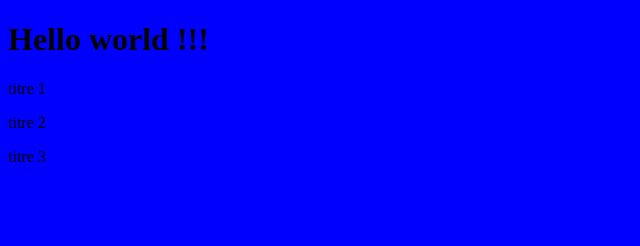
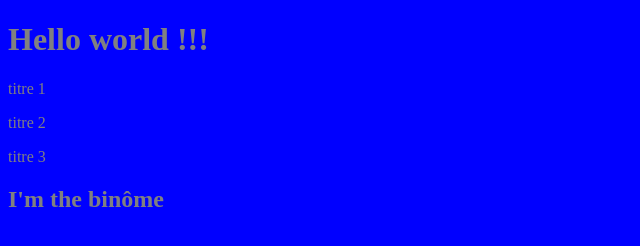
Before and after one commit to Duwelzdorian/Binome, a plain HTML site: page index.html in a window 1280 px wide. Shown: the whole page, without its empty margins (0-640 px from the left). Drawn offline with Linux system fonts and the light colour scheme.

Commit message:
Modif couleur binome

```diff
--- a/index.html
+++ b/index.html
@@ -1,6 +1,7 @@
 <!DOCTYPE html>
 <html>
 <head>
+<meta charset="UTF-8" />
 <title>exercice nano</title>
 </head>
 <body style="background-color:blue;">
@@ -8,5 +9,11 @@
 <p>titre 1</p>
 <p>titre 2</p>
 <p>titre 3</p>
+<h2>I'm the binôme</h2>
+<style>
+body {
+	color: grey;
+}
+</style>
 </body>
 </html>
```
